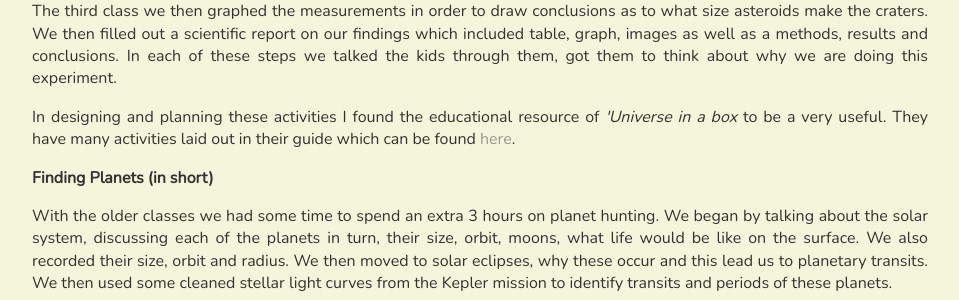
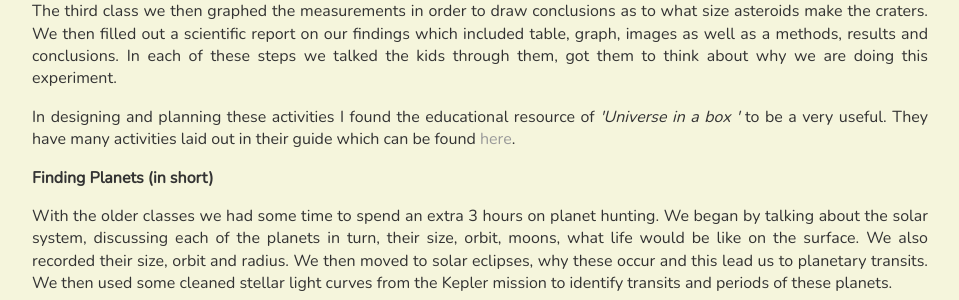
Before and after one commit to twotonnetess/twotonnetess.github.io, a Jekyll site: the page built from communications/index.html, in a window 1280 px wide. Shown: the part 742-1042 px from the top of the page, without its empty margins (160-1119 px from the left). Built offline with Jekyll 4.4.1, drawn with Linux system fonts in a browser that asks for light colours.

Commit message:
small fixes to text

```diff
--- a/communications/index.html
+++ b/communications/index.html
@@ -30,7 +30,7 @@ We began this project with an introductory class on the moon, talking about the
 The third class we then graphed the measurements in order to draw conclusions as to what size asteroids make the craters. We then filled out a scientific report on our findings which included table, graph, images as well as a methods, results and conclusions. In each of these steps we talked the kids through them, got them to think about why we are doing this experiment.
 </p>
 <p>
-In designing and planning these activities I found the educational resource of <i>'Universe in a box </i> to be a very useful. They have many activities laid out in their guide which can be found <a href="http://www.unawe.org/resources/universebox/">here</a>.
+In designing and planning these activities I found the educational resource of <i>'Universe in a box '</i> to be a very useful. They have many activities laid out in their guide which can be found <a href="http://www.unawe.org/resources/universebox/">here</a>.
 </p>
 
 <h4> Finding Planets (in short) </h4>
--- a/cv/index.html
+++ b/cv/index.html
@@ -109,7 +109,7 @@ title: CV G. Costigan
    <b>Sept. 2016 </b> </br>
    Bogota, Colombia
    </date_place> <place_details>
-    Science teaching in a primary school as part of a three week voluntary placement. Designed and implemented program for all classes from 7 to 12 years old. (see <a href="communications/">Communication</a> for more).
+    Science teaching in a primary school as part of a three week voluntary placement. Designed and implemented program for all classes from 7 to 12 years old. (see <a href="../communications/">Communication</a> for more).
    </place_details>
 </div>
 
```
Also changed, not shown: communications/favicon.ico (added).
